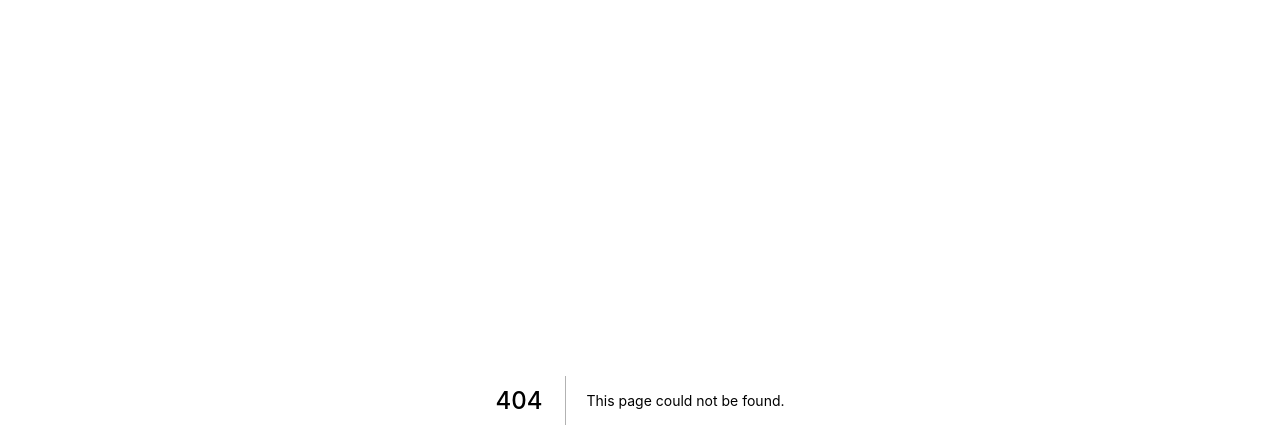
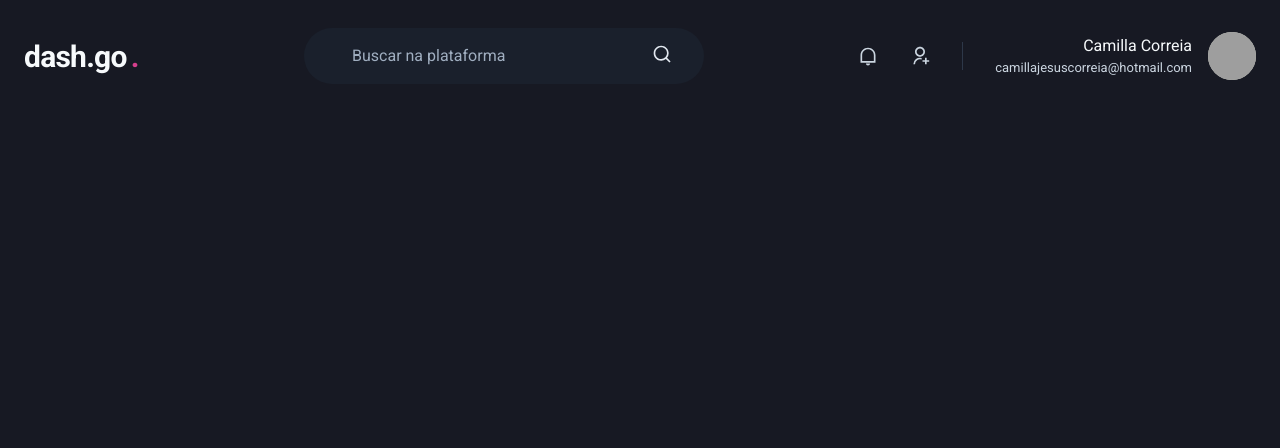
Before and after one commit to camillacorreia/dash.go, a Next.js app: page /dashboard in a window 1280 px wide. Before the commit this address had no page. Shown: the top 448 px of the page. Built offline with nearby package versions, Linux system fonts and the light colour scheme; grey boxes are pictures that could not be loaded.

Commit message:
feat: component Header

```diff
--- a/package.json
+++ b/package.json
@@ -17,7 +17,8 @@
     "next": "11.0.1",
     "react": "17.0.2",
     "react-dom": "17.0.2",
-    "react-hook-form": "^7.12.1"
+    "react-hook-form": "^7.12.1",
+    "react-icons": "^4.2.0"
   },
   "devDependencies": {
     "@types/node": "^16.4.3",
--- /dev/null
+++ b/src/components/Header/Logo.tsx
@@ -0,0 +1,15 @@
+import { Text } from "@chakra-ui/react";
+
+export function Logo(){
+  return(
+      <Text
+      fontSize={["2xl", "3xl"]}
+      fontWeight="bold"
+      letterSpacing="tight"
+      w="64"
+      >
+        dash.go
+        <Text as="span" color="pink.500" ml="1">.</Text>
+      </Text>
+  );
+}
--- /dev/null
+++ b/src/components/Header/NotificationsNav.tsx
@@ -0,0 +1,19 @@
+import { HStack, Icon } from "@chakra-ui/react";
+import { RiNotificationLine, RiUserAddLine } from "react-icons/ri";
+
+export function NotificationsNav() {
+  return (
+    <HStack
+      spacing={["6", "8"]}
+      mx={["6", "8"]}
+      pr={["6", "8"]}
+      py="1"
+      color="gray.300"
+      borderRightWidth={1}
+      borderColor="gray.700"
+    >
+      <Icon as={RiNotificationLine} fontSize="20" />
+      <Icon as={RiUserAddLine} fontSize="20" />
+    </HStack>
+  );
+}
--- /dev/null
+++ b/src/components/Header/Profile.tsx
@@ -0,0 +1,19 @@
+import { Flex, Box, Text, Avatar } from '@chakra-ui/react';
+
+export function Profile() {
+  return (
+    <Flex align="center">
+      <Box mr="4" textAlign="right">
+        <Text>Camilla Correia</Text>
+        <Text color="gray.300" fontSize="small">
+          camillajesuscorreia@hotmail.com
+        </Text>
+      </Box>
+      <Avatar
+        size="md"
+        name="Camilla Correia"
+        src="https://github.com/camillacorreia.png"
+      />
+    </Flex>
+  );
+}
--- /dev/null
+++ b/src/components/Header/SearchBox.tsx
@@ -0,0 +1,35 @@
+import { Flex, Icon, Input } from "@chakra-ui/react";
+import { useState } from "react";
+import { RiSearchLine } from "react-icons/ri";
+
+export function SearchBox(){
+  const [search, setSearch] = useState('');
+
+  return(
+      <Flex
+        as="label"
+        flex="1"
+        py="4"
+        px="8"
+        ml="6"
+        maxWidth={400}
+        alignSelf="center"
+        color="gray.200"
+        position="relative"
+        bg="gray.800"
+        borderRadius="full"
+      >
+          <Input
+          color="gray.50"
+          variant="unstyled"
+          px="4"
+          mr="4"
+          placeholder="Buscar na plataforma"
+          _placeholder={{color: 'gray.400'}}
+          value={search}
+          onChange={event => setSearch(event.target.value)}
+          />
+          <Icon as={RiSearchLine} fontSize="20"/>
+      </Flex>
+  );
+}
--- /dev/null
+++ b/src/components/Header/index.tsx
@@ -0,0 +1,31 @@
+import { Flex } from '@chakra-ui/react'
+import { Logo } from './Logo';
+import { SearchBox } from './SearchBox';
+import { NotificationsNav } from './NotificationsNav';
+import { Profile } from './Profile';
+
+export function Header(){
+  return (
+      <Flex
+        as="header"
+        w="100%"
+        maxWidth={1480}
+        h="20"
+        mx="auto"
+        mt="4"
+        px="6"
+        align="center"
+      >
+        <Logo />
+       <SearchBox />
+
+      <Flex
+        align="center"
+        ml="auto"
+      >
+        <NotificationsNav />
+        <Profile />
+      </Flex>
+      </Flex>
+  );
+}
--- /dev/null
+++ b/src/pages/dashboard.tsx
@@ -0,0 +1,10 @@
+import { Flex } from "@chakra-ui/react";
+import { Header } from "../components/Header";
+
+export default function Dashboard() {
+  return (
+    <Flex direction="column" h="100vh">
+      <Header />
+    </Flex>
+  )
+}
```
Also changed, not shown: 1 other file (tests, documents, lock files or other folders).
